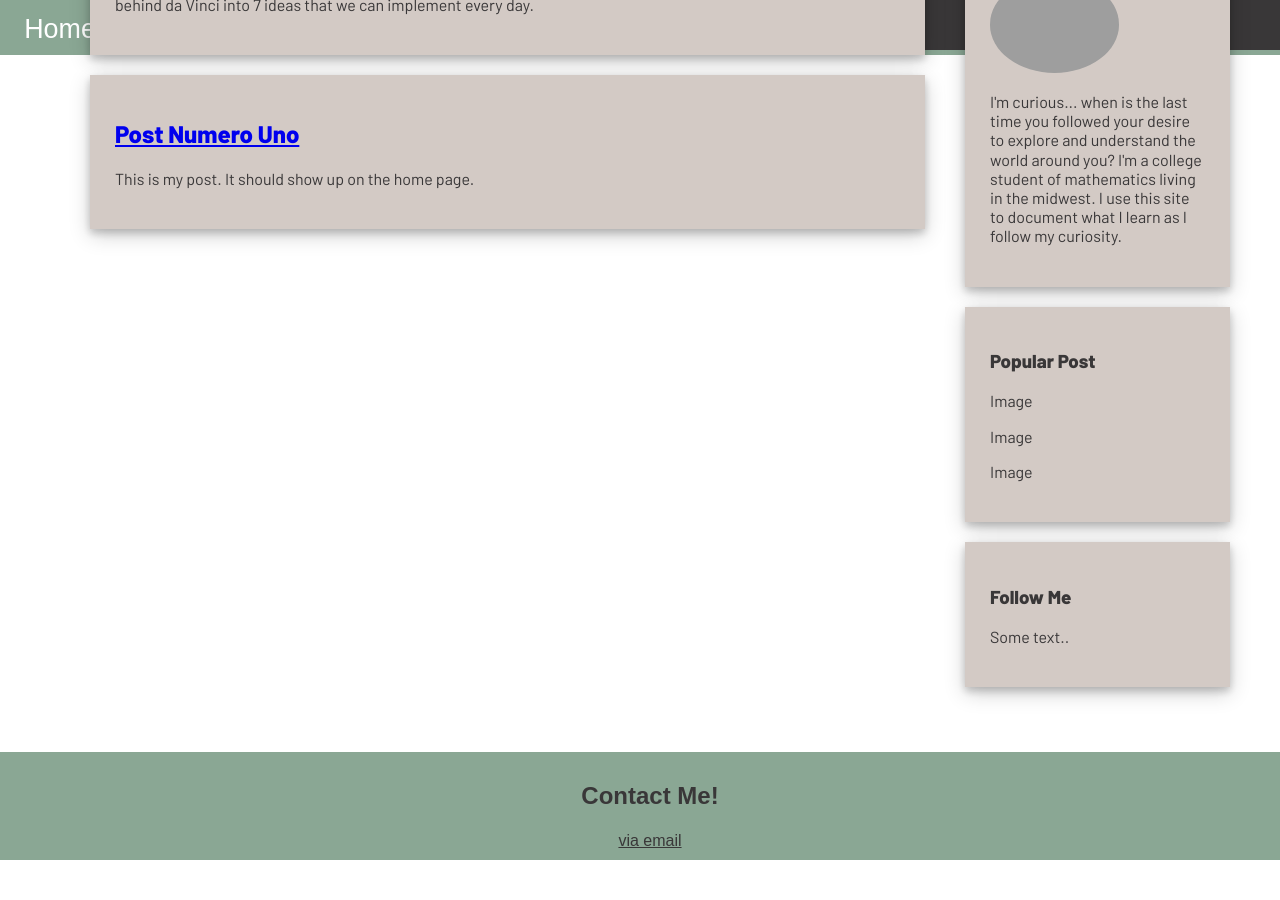
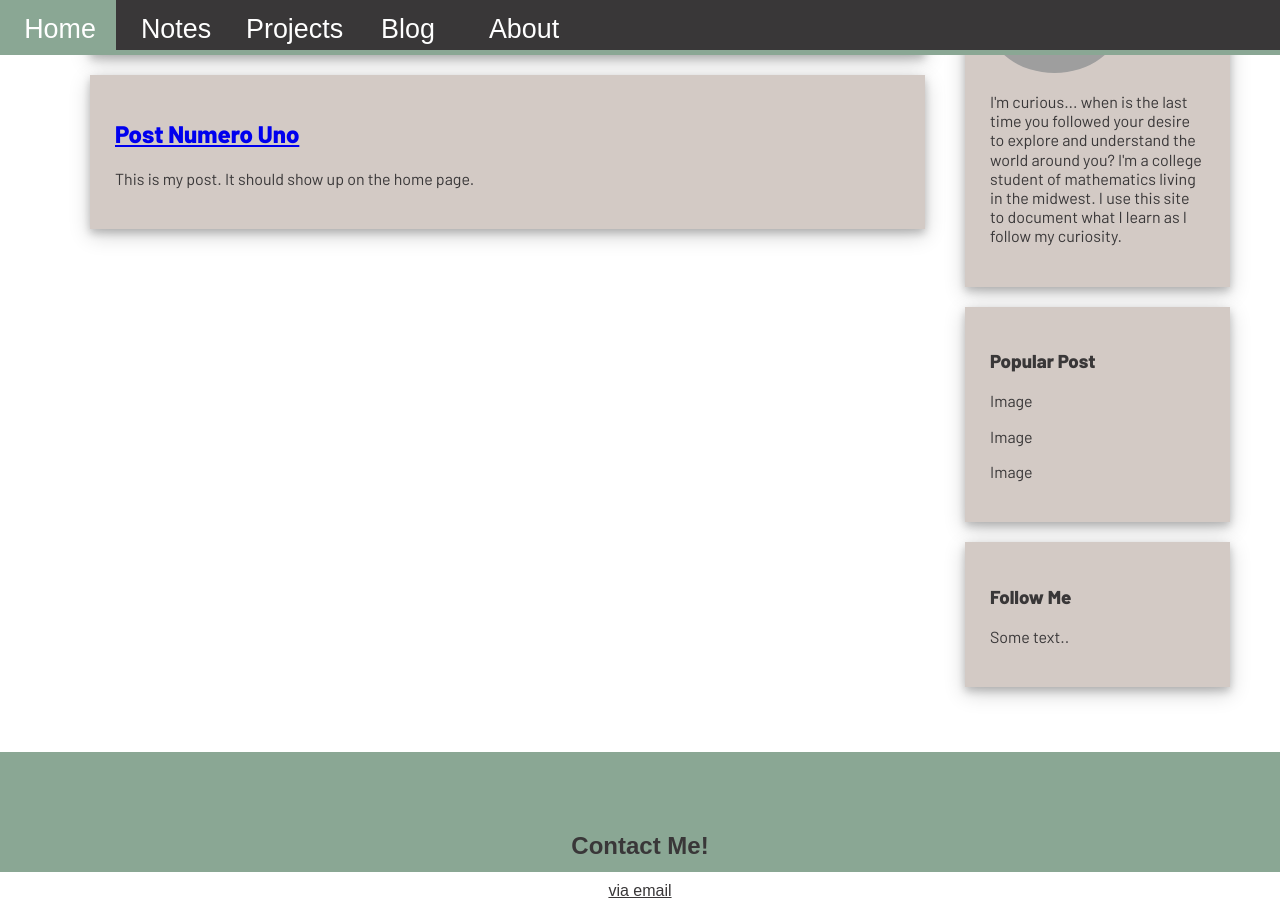
Before and after one commit to rachelhuls/rachelhuls.github.io, a Jekyll site: the page built from index.html, in a window 1280 px wide and 900 px high, scrolled down 359 px. Built offline with Jekyll 4.4.1, drawn with Linux system fonts in a browser that asks for light colours; some web fonts are replaced; before the commit the page ends 1219 px from its top, so only the background shows below that.

Commit message:
Update main.scss

```diff
--- a/_sass/main.scss
+++ b/_sass/main.scss
@@ -109,8 +109,9 @@ body {
   position: static;
   bottom: 0;
   width: 100%;
+  height: 60px;
+  padding-top: 60px;
   text-align: center;
-  padding: 10px;
 }
 .footer a{
    color:#393738;
@@ -135,7 +136,6 @@ body {
   margin: 20px;
   padding: 25px;
   box-shadow: 0 4px 8px 0 rgba(0, 0, 0, 0.2), 0 6px 20px 0 rgba(0, 0, 0, 0.19);
-  position: relative;
 }
 .blog h1{
 text-align: center;
```
